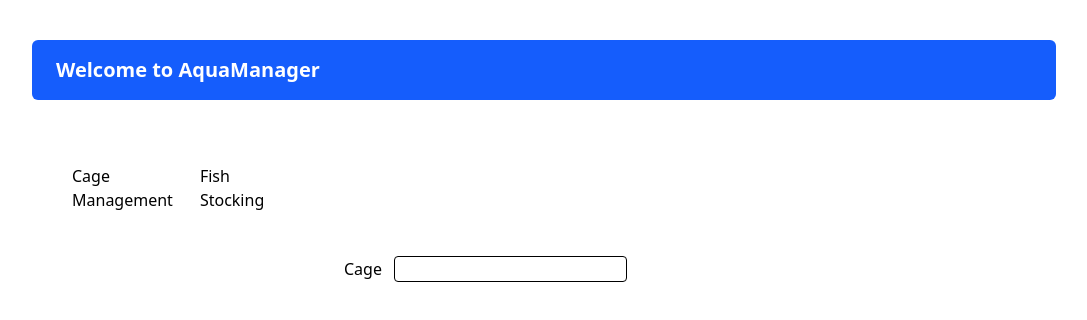
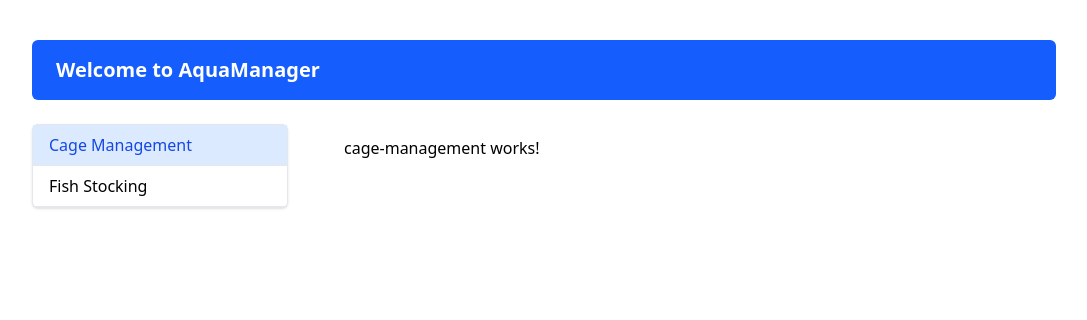
Before and after one commit to mariosmorfo/aquaManager-project, an Angular app: page /cage-management in a window 1280 px wide. Shown: the top 320 px of the page, without its empty margins (96-1183 px from the left). Built offline with nearby package versions, Linux system fonts and the light colour scheme.

Commit message:
create cage management component

```diff
--- a/src/app/app.ts
+++ b/src/app/app.ts
@@ -1,10 +1,11 @@
 import { Component } from '@angular/core';
-import { RouterOutlet, RouterLink } from '@angular/router';
+import { RouterOutlet } from '@angular/router';
 import { ListMenu } from "./components/list-menu/list-menu";
+
 
 @Component({
   selector: 'app-root',
-  imports: [RouterOutlet, RouterLink, ListMenu],
+  imports: [RouterOutlet,  ListMenu],
   templateUrl: './app.html',
   styleUrl: './app.css'
 })
--- a/src/app/components/cage-management/cage-management.html
+++ b/src/app/components/cage-management/cage-management.html
@@ -1,4 +1 @@
-<div class="flex justify-center items-center mt-30">
-   <label for="cage">Cage</label>
-   <input class="ml-3 border rounded " id="cage" type="text">
-</div>
+<p>cage-management works!</p>
--- a/src/app/components/fish-stocking/fish-stocking.html
+++ b/src/app/components/fish-stocking/fish-stocking.html
@@ -1,4 +1,4 @@
-<div class="flex justify-center items-center mt-30">
+<div class="flex justify-center items-center">
    <label for="cage">Fish</label>
    <input class="ml-3 border rounded " id="cage" type="text">
 </div>
--- a/src/app/components/list-menu/list-menu.html
+++ b/src/app/components/list-menu/list-menu.html
@@ -1,5 +1,15 @@
-<div class=" flex list-group mt-10 ml-10">
-  @for (entry of menu; track entry) {
-    <a [routerLink]="entry.linkName" [routerLinkActive]="['active']">{{entry.text}}</a>
-  }
+<div class="w-64 bg-white shadow rounded-md border border-gray-200">
+  <ul>
+    @for (entry of menu; track entry) {
+      <li>
+        <a
+          [routerLink]="entry.linkName"
+          routerLinkActive="bg-blue-100 text-blue-700 font-medium"
+          class="block px-4 py-2 border-b border-gray-200 hover:bg-blue-50 hover:text-blue-600 transition"
+        >
+          {{ entry.text }}
+        </a>
+      </li>
+    }
+  </ul>
 </div>
```
